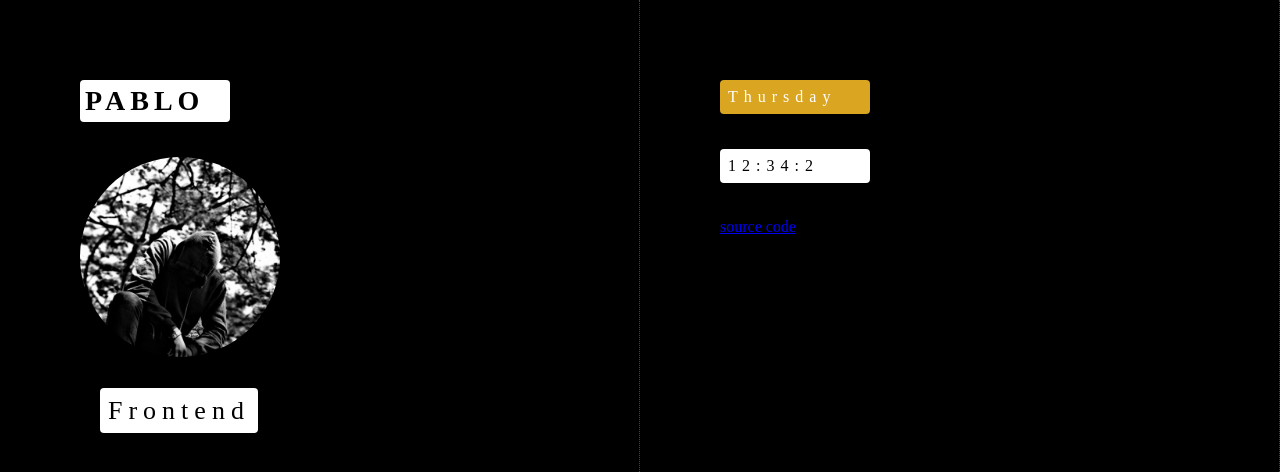
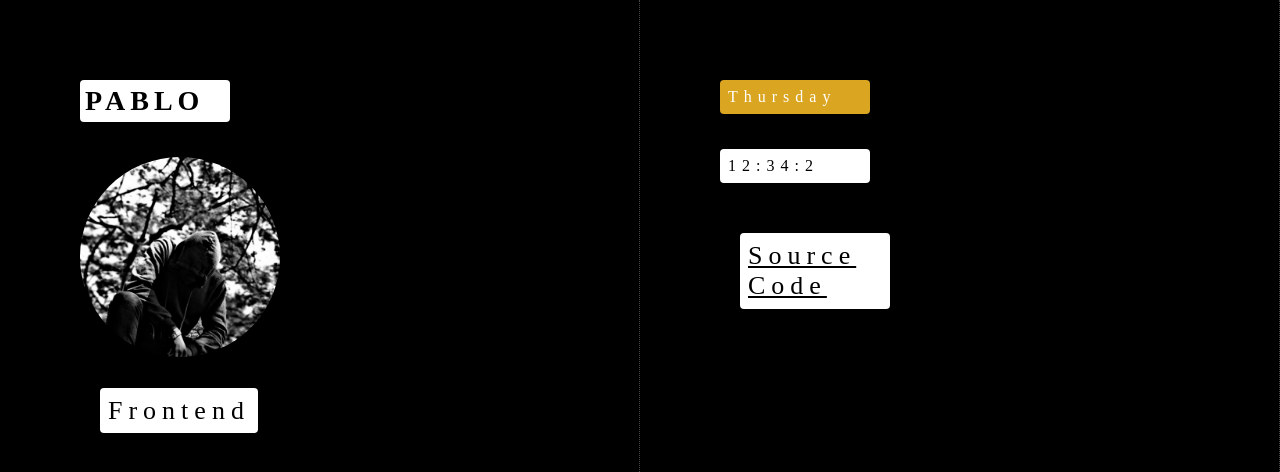
Before and after one commit to Oghenekparobo/x1, a plain HTML site: page index.html in a window 1280 px wide. Shown: the top 472 px of the page. Drawn offline with Linux system fonts and the light colour scheme.

Commit message:
second x1 submit

```diff
--- a/index.html
+++ b/index.html
@@ -23,7 +23,9 @@
       <section class="day_time">
         <p data-testid="currentDayOfTheWeek"></p>
         <p data-testid="currentUTCTime"></p>
-        <a href="#" data-testid="“githubURL”">source code</a>
+        <a href="https://github.com/Oghenekparobo/x1" data-testid="githubURL"
+          >source code</a
+        >
       </section>
     </main>
     <script src="app.js"></script>
--- a/styles.css
+++ b/styles.css
@@ -80,7 +80,7 @@ section {
     text-transform: capitalize;
 }
 
-[data-testid="myTrack"] {
+[data-testid="githubURL"] {
     background-color: white;
     color: black;
     width: 150px;
```
